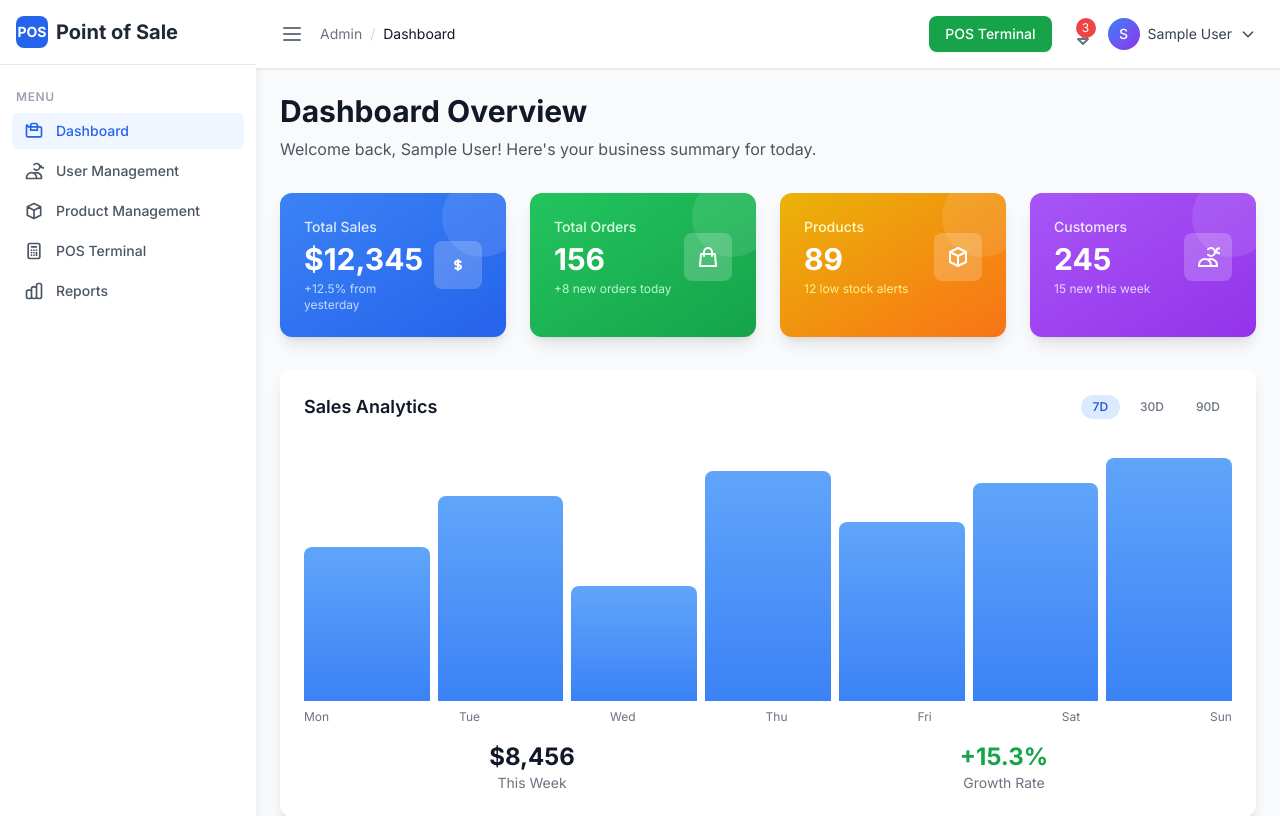
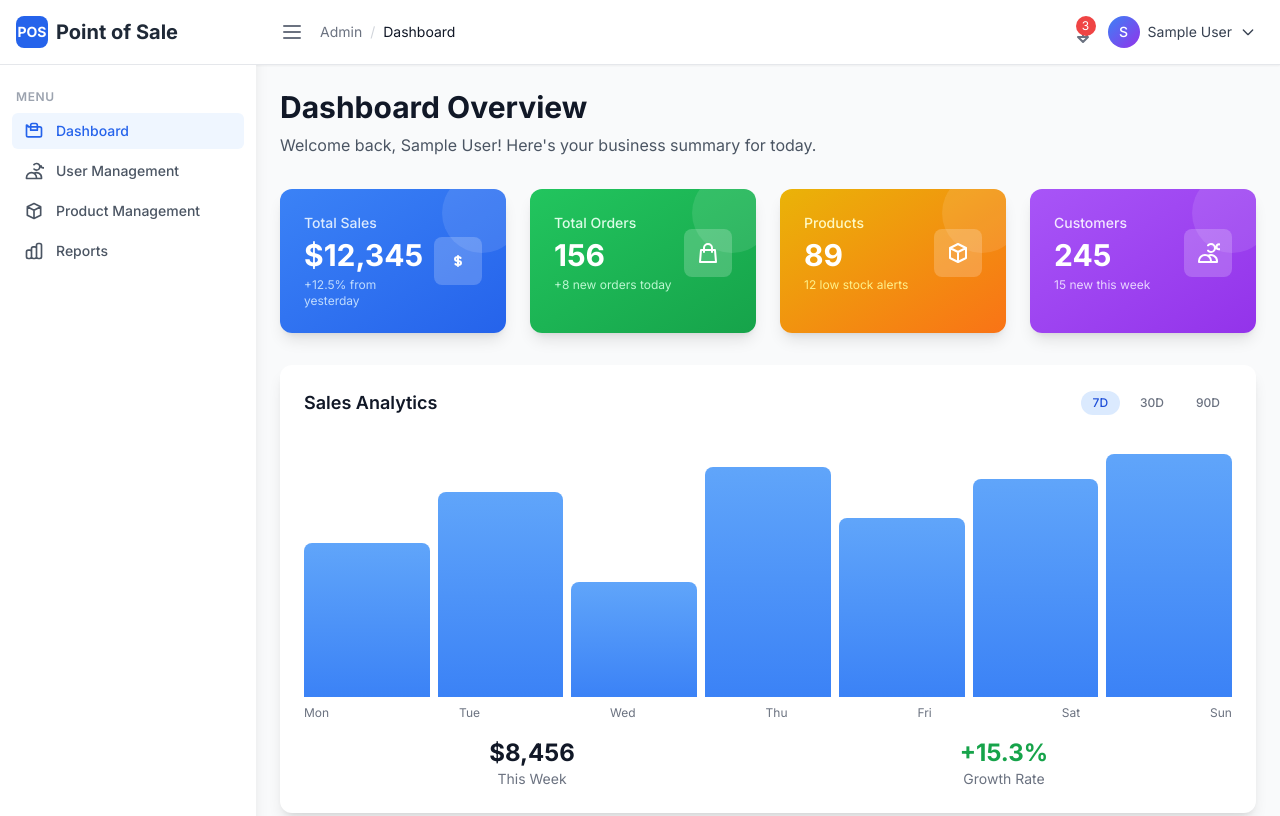
Before and after one commit to jomskiee/POS, a Laravel app: page /admin/dashboard in a window 1280 px wide. Shown: the top 816 px of the page. Run offline with Laravel 8, Linux system fonts and the light colour scheme; the visitor is signed in with stand-in values (Sample User, id 1); some libraries are stand-ins or nearby versions.

Commit message:
Checkpoint before follow-up message
Co-authored-by: delatorrejomilen <delatorrejomilen@gmail.com>

```diff
--- a/resources/views/admin/dashboard.blade.php
+++ b/resources/views/admin/dashboard.blade.php
@@ -86,30 +86,7 @@
                     </a>
                 </li>
 
-                <li>
-                    <a href="{{ route('pos.terminal') }}"
-                       class="flex items-center px-3 py-2 text-sm font-medium rounded-md text-gray-600 hover:text-gray-900 hover:bg-gray-50 group relative"
-                       x-data="{ tooltip: false }"
-                       @mouseenter="!sidebarOpen ? tooltip = true : tooltip = false"
-                       @mouseleave="tooltip = false">
-                        <svg class="w-5 h-5 flex-shrink-0" :class="sidebarOpen ? 'mr-3' : 'mx-auto'" fill="none" stroke="currentColor" viewBox="0 0 24 24">
-                            <path stroke-linecap="round" stroke-linejoin="round" stroke-width="2" d="M9 7h6m0 10v-3m-3 3h.01M9 17h.01M9 14h.01M12 14h.01M15 11h.01M12 11h.01M9 11h.01M7 21h10a2 2 0 002-2V5a2 2 0 00-2-2H7a2 2 0 00-2 2v14a2 2 0 002 2z"></path>
-                        </svg>
-                        <span x-show="sidebarOpen" x-transition class="whitespace-nowrap">POS Terminal</span>
 
-                        <!-- Tooltip for collapsed state -->
-                        <div x-show="tooltip"
-                             x-transition:enter="transition ease-out duration-200"
-                             x-transition:enter-start="opacity-0 transform scale-95"
-                             x-transition:enter-end="opacity-100 transform scale-100"
-                             x-transition:leave="transition ease-in duration-75"
-                             x-transition:leave-start="opacity-100 transform scale-100"
-                             x-transition:leave-end="opacity-0 transform scale-95"
-                             class="absolute left-full ml-2 px-2 py-1 bg-gray-900 text-white text-xs rounded whitespace-nowrap z-50">
-                            POS Terminal
-                        </div>
-                    </a>
-                </li>
 
                 <li>
                     <a href="#"
@@ -168,11 +145,6 @@
                 </div>
 
                 <div class="flex items-center space-x-4">
-                    <!-- POS Terminal Button - Hidden on mobile, visible on md+ screens -->
-                    <a href="{{ route('pos.terminal') }}" class="hidden md:inline-flex bg-green-600 hover:bg-green-700 text-white px-4 py-2 rounded-lg text-sm font-medium transition-colors shadow-sm">
-                        POS Terminal
-                    </a>
-
                     <!-- Notifications -->
                     <button class="text-gray-500 hover:text-gray-700 relative transition-colors">
                         <svg class="w-6 h-6" fill="none" stroke="currentColor" viewBox="0 0 24 24">
```
